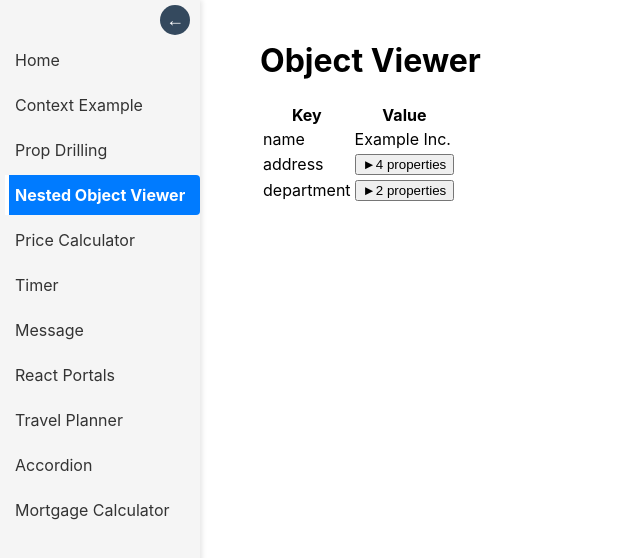
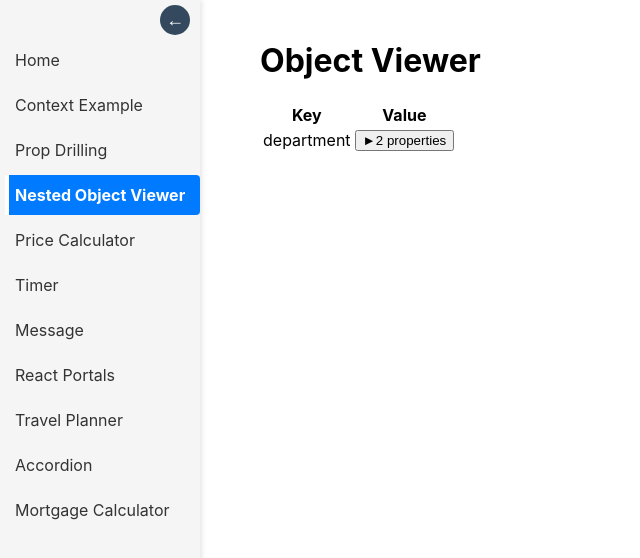
Before and after one commit to ajaykumar-bg/react-test, a React (Create React App) app: page /nested-object-viewer in a window 1280 px wide. Shown: the top 558 px of the page, without its empty margins (0-640 px from the left). Built offline with nearby package versions, Linux system fonts and the light colour scheme.

Commit message:
Added test for nested object viewer

```diff
--- a/src/components/nested-object-viewer/NestedObjectViewer.js
+++ b/src/components/nested-object-viewer/NestedObjectViewer.js
@@ -1,28 +1,38 @@
-import React from 'react';
-import NestedObjectTable from './NestedObjectTable';
+import React from "react";
+import NestedObjectTable from "./NestedObjectTable";
 
 // Sample data from the user's example
+// const sampleData = {
+// 	name: 'Example Inc.',
+// 	address: {
+// 		street: '123 Main St',
+// 		city: 'Anytown',
+// 		state: 'CA',
+// 		zipCode: '91234',
+// 	},
+// 	department: {
+// 		name: 'Logistics',
+// 		employees: [
+// 			{
+// 				id: 1,
+// 				name: 'John Doe',
+// 				title: 'CEO',
+// 			},
+// 			{
+// 				id: 2,
+// 				name: 'Jane Smith',
+// 				title: 'CTO',
+// 			},
+// 		],
+// 	},
+// };
+
 const sampleData = {
-	name: 'Example Inc.',
-	address: {
-		street: '123 Main St',
-		city: 'Anytown',
-		state: 'CA',
-		zipCode: '91234',
-	},
   department: {
-		name: 'Logistics',
+    name: "Engineering",
     employees: [
-			{
-				id: 1,
-				name: 'John Doe',
-				title: 'CEO',
-			},
-			{
-				id: 2,
-				name: 'Jane Smith',
-				title: 'CTO',
-			},
+      { id: 1, name: "John" },
+      { id: 2, name: "Jane" },
     ],
   },
 };
```
Also changed, not shown: 1 other file (tests, documents, lock files or other folders). Lines whose indentation alone changed are shown as unchanged.
